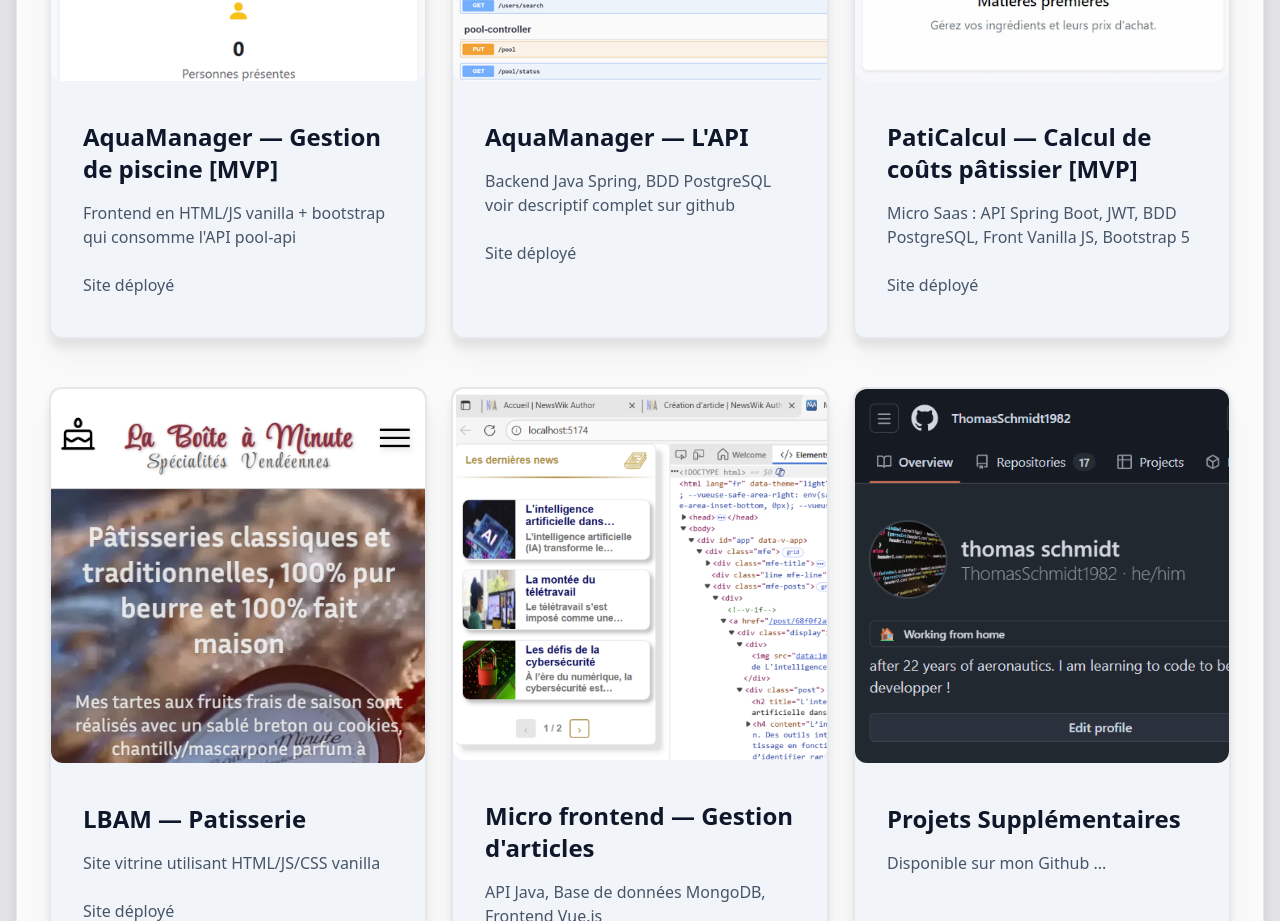
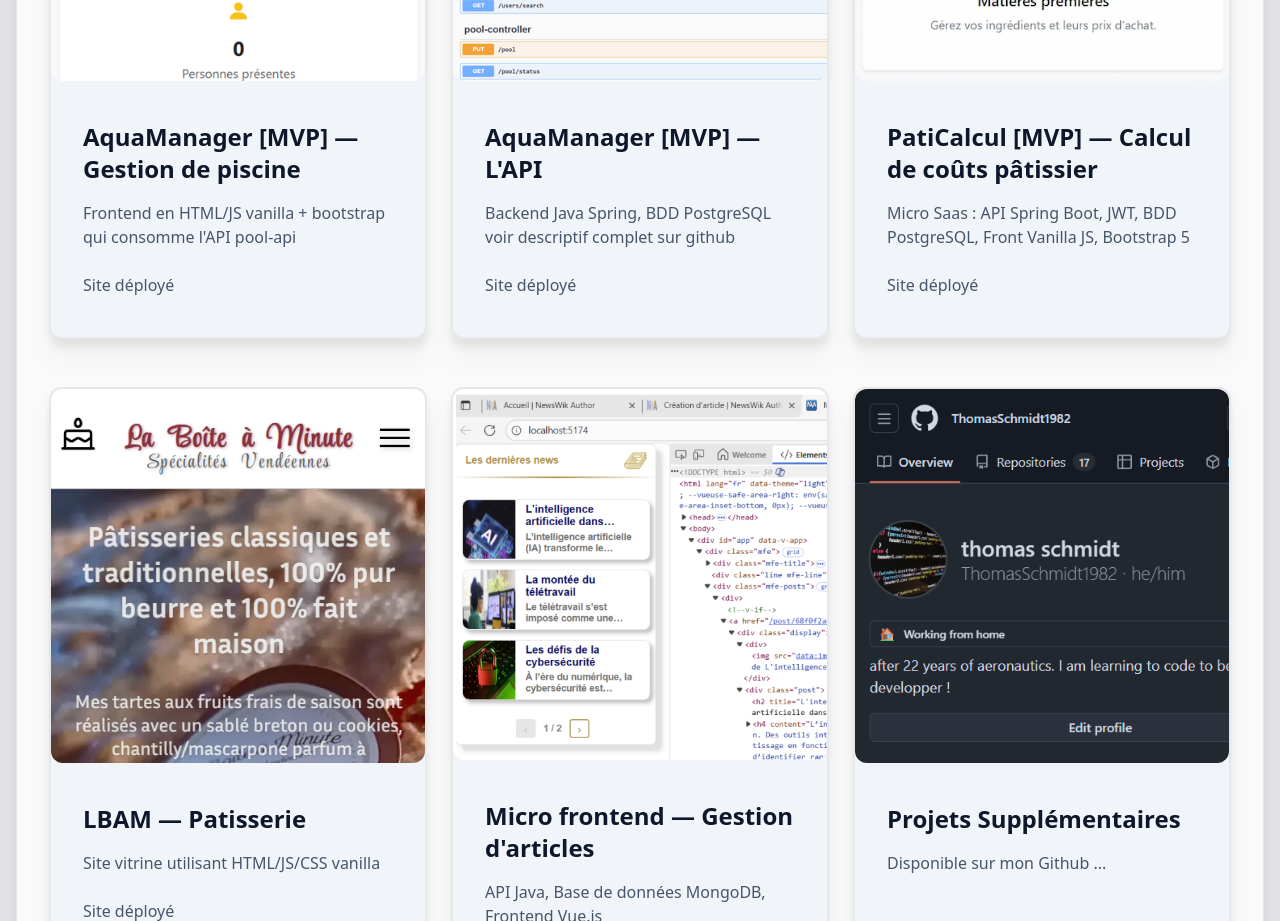
Before and after one commit to ThomasSchmidt1982/portfolio, a website: page index.html in a window 1280 px wide. Shown: the part 1840-2761 px from the top of the page. Drawn offline with Linux system fonts and the light colour scheme.

Commit message:
adjustmennt

```diff
--- a/index.html
+++ b/index.html
@@ -159,7 +159,7 @@ Linkedin
           <img class="w-25 h-25 rounded-xl object-cover" src="img/pool-front.png" alt="le site pool-front gestion de piscine" height="463"
                width="463" />
           <div class="description">
-            <h4>AquaManager — Gestion de piscine [MVP]</h4>
+            <h4>AquaManager [MVP] — Gestion de piscine</h4>
             <p>Frontend en HTML/JS vanilla + bootstrap qui consomme l'API pool-api</p>
             <p>Site déployé</p>
           </div>
@@ -174,7 +174,7 @@ Linkedin
           <img class="w-25 h-25 rounded-xl object-cover" src="img/pool-api-swagger.png" alt="l'API de gestion de piscine" height="463"
                width="463" />
           <div class="description">
-            <h4>AquaManager — L'API</h4>
+            <h4>AquaManager [MVP] — L'API</h4>
             <p>Backend Java Spring, BDD PostgreSQL voir descriptif complet sur github</p>
             <p>Site déployé</p>
           </div>
@@ -188,7 +188,7 @@ Linkedin
         >
           <img class="w-25 h-25 rounded-xl object-cover" src="img/paticalcul.webp" alt="PatiCalcul" height="463" width="463" />
           <div class="description">
-            <h4>PatiCalcul — Calcul de coûts pâtissier [MVP]</h4>
+            <h4>PatiCalcul [MVP] — Calcul de coûts pâtissier</h4>
             <p>Micro Saas : API Spring Boot, JWT, BDD PostgreSQL, Front Vanilla JS, Bootstrap 5</p>
             <p>Site déployé</p>
           </div>
```
